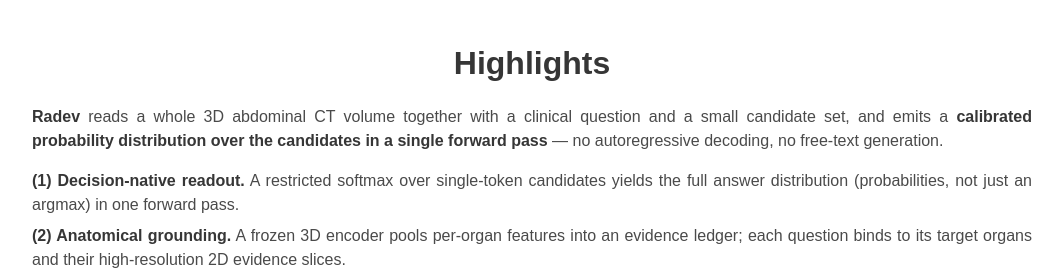
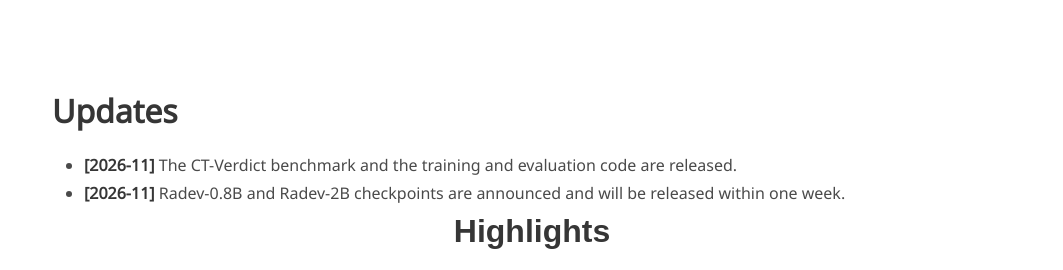
Before and after one commit to juntaoJianggavin/juntaoJianggavin.github.io, a plain HTML site: page projects/Radev/index.html in a window 1280 px wide. Shown: the part 529-799 px from the top of the page, without its empty margins (108-1171 px from the left). Drawn offline with Linux system fonts and the light colour scheme; some icons are missing; a web font is replaced by a local one.

Commit message:
Radev: add Updates section (benchmark/code released, models coming soon)

```diff
--- a/projects/Radev/index.html
+++ b/projects/Radev/index.html
@@ -346,6 +346,22 @@
   </div>
 </section>
 
+<section class="section" style="padding-bottom: 0.5rem;">
+  <div class="container is-max-desktop">
+    <div class="columns is-centered">
+      <div class="column">
+        <div class="content has-text-justified">
+          <h2 class="title is-3">Updates</h2>
+          <ul>
+            <li><strong>[2026-11]</strong> The CT-Verdict benchmark and the training and evaluation code are released.</li>
+            <li><strong>[2026-11]</strong> Radev-0.8B and Radev-2B checkpoints are announced and will be released within one week.</li>
+          </ul>
+        </div>
+      </div>
+    </div>
+  </div>
+</section>
+
 <section class="hero teaser" style="margin-bottom: 1rem;">
   <div class="container">
 
```
